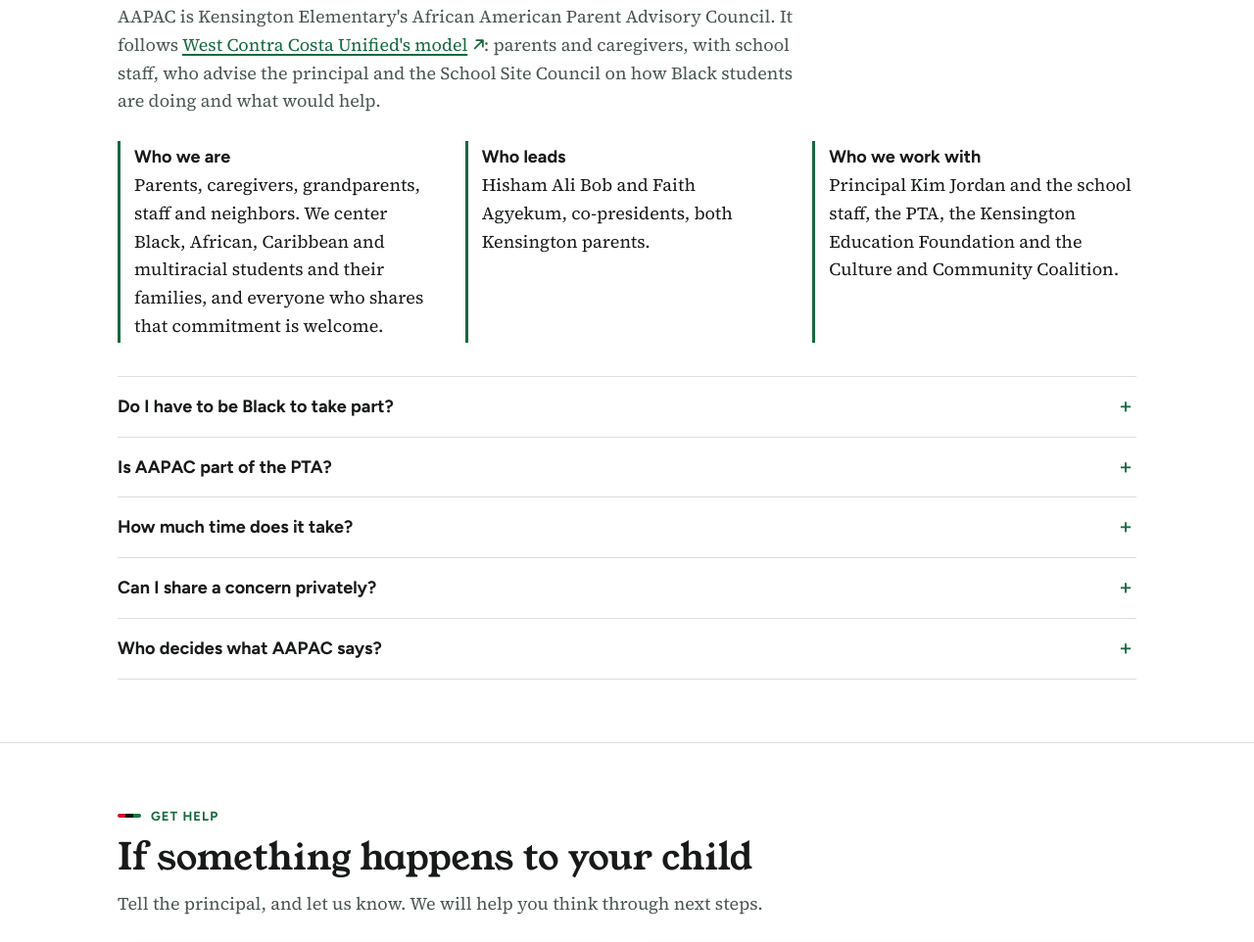
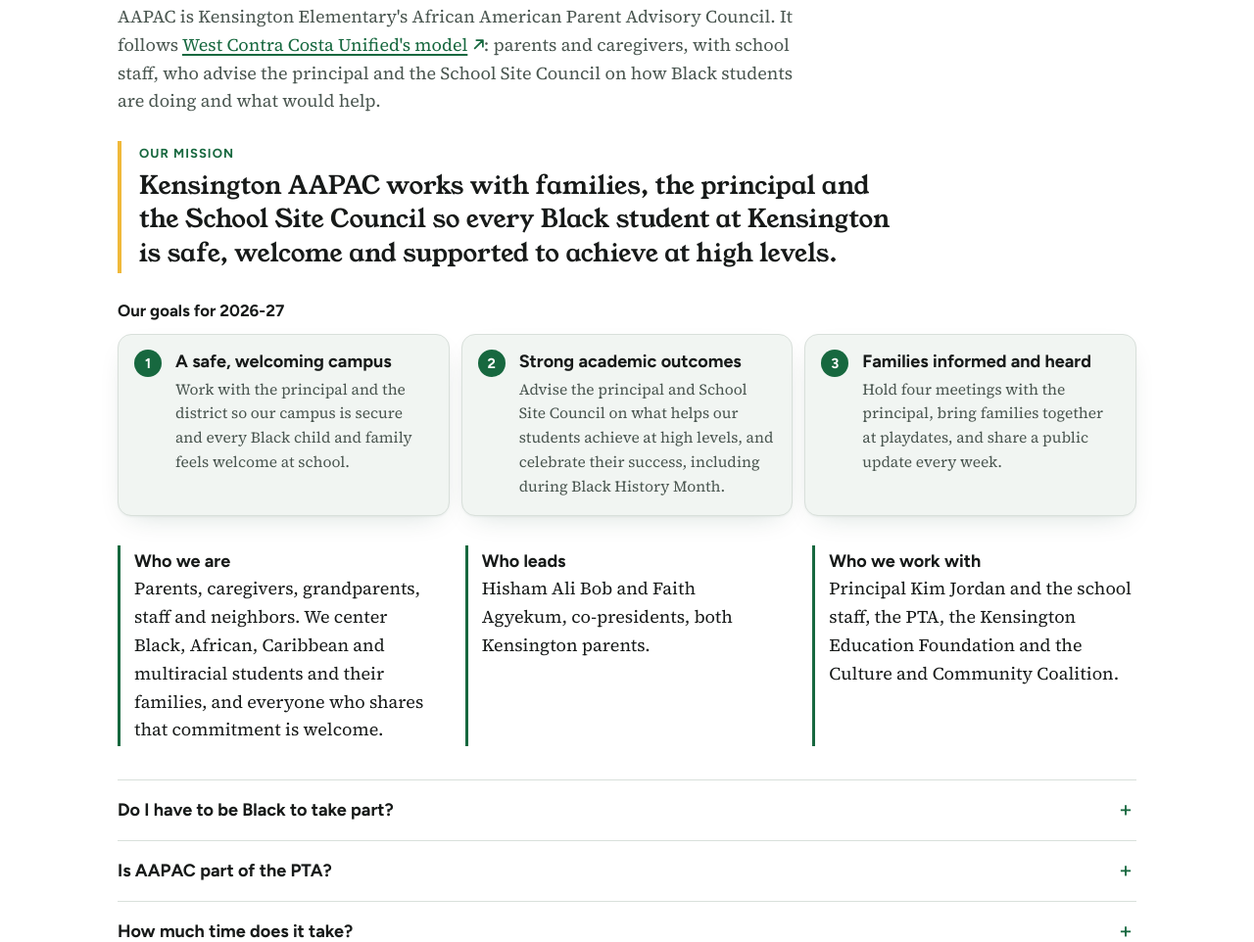
Before and after one commit to hishamalibob/kensingtonaapac.org, a plain HTML site: page index.html in a window 1280 px wide. Shown: the part 6217-7179 px from the top of the page at 98% size. Drawn offline with Linux system fonts and the light colour scheme.

Commit message:
Add our mission and goals for 2026-27

```diff
--- a/index.html
+++ b/index.html
@@ -239,7 +239,17 @@ html:has(.viewer[open]) { overflow: hidden; }
 .statement p { font-family: var(--font-display); font-size: clamp(1.5rem, 4.6vw, 2.3rem); line-height: 1.25; max-width: 24em; margin: 0 auto; text-wrap: balance; }
 @media (min-width: 700px) { .statement { padding: 84px 0; } }
 /* About, questions, help */
-.facts { display: grid; gap: 12px; margin-top: 26px; }
+.mission { margin-top: 26px; }
+.mission-line { font-family: var(--font-display); font-size: clamp(1.25rem, 3.6vw, 1.6rem); line-height: 1.35; max-width: 34em; padding: 4px 0 4px 18px; border-left: 4px solid var(--gold-bright); text-wrap: balance; }
+.mission-label { display: block; font-family: var(--font-ui); font-weight: 700; font-size: 0.8125rem; letter-spacing: 0.08em; text-transform: uppercase; color: var(--green); margin-bottom: 6px; }
+.goals-h { margin-top: 28px; }
+.goals { display: grid; gap: 12px; margin-top: 12px; counter-reset: g; }
+.goals li { position: relative; background: var(--tint); border: 1px solid var(--rule); border-radius: 14px; padding: 16px 18px 16px 58px; box-shadow: var(--shadow); }
+.goals li::before { counter-increment: g; content: counter(g); position: absolute; left: 16px; top: 15px; width: 28px; height: 28px; border-radius: 999px; background: var(--btn); color: var(--btn-ink); font-family: var(--font-ui); font-weight: 700; font-size: 0.9rem; display: flex; align-items: center; justify-content: center; }
+.goals b { display: block; font-family: var(--font-ui); font-weight: 700; line-height: 1.3; }
+.goals span { display: block; color: var(--soft); font-size: 0.97rem; margin-top: 4px; }
+@media (min-width: 900px) { .goals { grid-template-columns: repeat(3, 1fr); } }
+.facts { display: grid; gap: 12px; margin-top: 30px; }
 .facts li { border-left: 3px solid var(--green); padding: 2px 0 2px 14px; }
 .facts b { font-family: var(--font-ui); display: block; }
 details { border-top: 1px solid var(--rule); }
@@ -379,7 +389,7 @@ footer a { color: var(--on-deep); }
 }
 </style>
 <script type="application/ld+json">
-{"@context":"https://schema.org","@graph":[{"@type":"Organization","name":"Kensington Elementary AAPAC","alternateName":"African American Parent Advisory Council of Kensington Elementary School","url":"https://kensingtonaapac.org/","logo":"https://kensingtonaapac.org/icon-512.png","email":"hello@kensingtonaapac.org","areaServed":"Kensington, California","parentOrganization":{"@type":"EducationalOrganization","name":"Kensington Elementary School, West Contra Costa Unified School District"}},{"@type":"WebSite","name":"Kensington AAPAC","alternateName":["Kensington Elementary AAPAC","Kensington Elementary African American Parent Advisory Council"],"url":"https://kensingtonaapac.org/"}]}
+{"@context":"https://schema.org","@graph":[{"@type":"Organization","name":"Kensington Elementary AAPAC","alternateName":"African American Parent Advisory Council of Kensington Elementary School","url":"https://kensingtonaapac.org/","logo":"https://kensingtonaapac.org/icon-512.png","email":"hello@kensingtonaapac.org","areaServed":"Kensington, California","parentOrganization":{"@type":"EducationalOrganization","name":"Kensington Elementary School, West Contra Costa Unified School District"},"description":"Kensington AAPAC works with families, the principal and the School Site Council so every Black student at Kensington is safe, welcome and supported to achieve at high levels."},{"@type":"WebSite","name":"Kensington AAPAC","alternateName":["Kensington Elementary AAPAC","Kensington Elementary African American Parent Advisory Council"],"url":"https://kensingtonaapac.org/"}]}
 </script>
 </head>
 <body>
@@ -618,6 +628,15 @@ footer a { color: var(--on-deep); }
       <p class="eyebrow">About</p>
       <h2 class="title" id="about-h">What AAPAC is</h2>
       <p class="lede">AAPAC is Kensington Elementary's African American Parent Advisory Council. It follows <a href="https://www.wccusd.net/departments-and-areas/office-of-african-american-student-achievement-oaasa/african-american-student-achievement/african-american-parent-advisory-council-aapac" target="_blank" rel="noopener">West Contra Costa Unified's model<span class="sr-only"> (opens in a new tab)</span></a>: parents and caregivers, with school staff, who advise the principal and the School Site Council on how Black students are doing and what would help.</p>
+      <div class="mission">
+        <p class="mission-line"><span class="mission-label">Our mission</span>Kensington AAPAC works with families, the principal and the School Site Council so every Black student at Kensington is safe, welcome and supported to achieve at high levels.</p>
+        <h3 class="goals-h">Our goals for 2026-27</h3>
+        <ol class="goals">
+          <li><b>A safe, welcoming campus</b><span>Work with the principal and the district so our campus is secure and every Black child and family feels welcome at school.</span></li>
+          <li><b>Strong academic outcomes</b><span>Advise the principal and School Site Council on what helps our students achieve at high levels, and celebrate their success, including during Black History Month.</span></li>
+          <li><b>Families informed and heard</b><span>Hold four meetings with the principal, bring families together at playdates, and share a public update every week.</span></li>
+        </ol>
+      </div>
       <ul class="facts">
         <li><b>Who we are</b>Parents, caregivers, grandparents, staff and neighbors. We center Black, African, Caribbean and multiracial students and their families, and everyone who shares that commitment is welcome.</li>
         <li><b>Who leads</b>Hisham Ali Bob and Faith Agyekum, co-presidents, both Kensington parents.</li>
```
Also changed, not shown: 1 other file.
